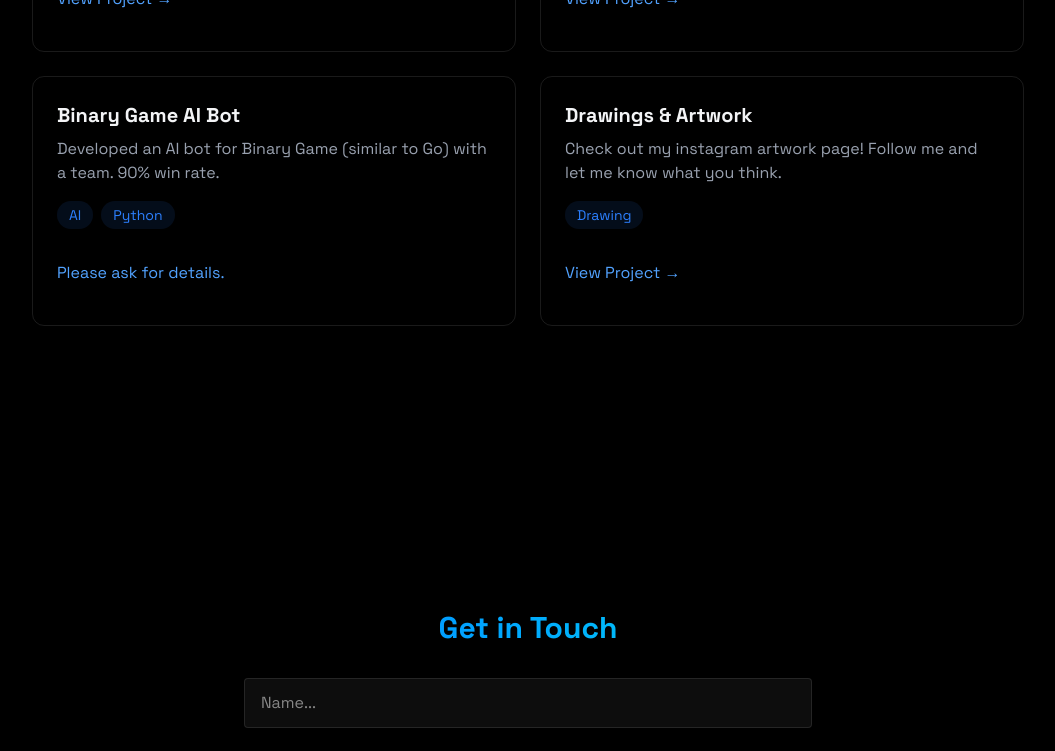
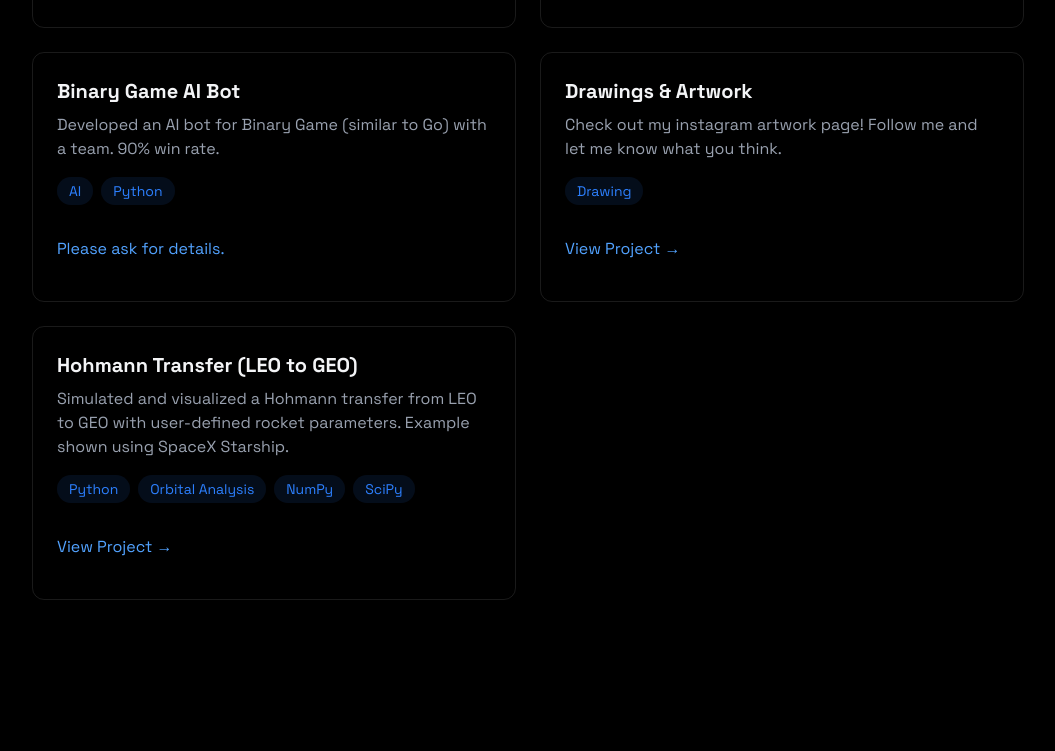
Before and after one commit to MichaelCode1/michaeltech-portfolio, a React (Vite) app: page / in a window 1280 px wide. Shown: the part 2454-3205 px from the top of the page, without its empty margins (112-1167 px from the left). Built offline with nearby package versions, Linux system fonts and the light colour scheme.

Commit message:
Hohmann added

```diff
--- a/src/components/sections/About.jsx
+++ b/src/components/sections/About.jsx
@@ -2,9 +2,9 @@ import { RevealOnScroll } from "../RevealOnScroll";
 
 export const About = () => {
 
-    const frontendSkills = ["JavaScript", "HTML", "CSS", "XML", "React", "UI/UX", "Git", "Drawing/Art"];
-    const backendSkills = ["Python", "C", "C++", "SQL", "Linux", "Java", "JavaScript", "Azure", "Cloud Architecture", "Raspberry Pi", "API Integration"];
-    const scientificTools = ["SciPy", "NumPy", "Pandas", "SpacePy", "PDE2D", "Sensors", "R Commander", "Raspberry Pi"];
+    const frontendSkills = ["JavaScript", "HTML", "CSS", "XML", "React", "UI/UX", "Drawing/Art"];
+    const backendSkills = ["Python", "C", "C++", "SQL", "Linux", "Java", "JavaScript", "Azure", "Cloud Architecture", "Raspberry Pi", "API Integration", "Git", "Node.js"];
+    const scientificTools = ["AutoCAD", "SolidWorks","SciPy", "NumPy", "Pandas", "SpacePy", "PDE2D", "Sensors", "R Commander", "Raspberry Pi"];
     const scientificKnowledge = ["Mechanics", "Plasma Physics", "Quantum Mechanics", "Relativity", "Thermodynamics", "Electromagnetics"];
 
     return (
--- a/src/components/sections/Projects.jsx
+++ b/src/components/sections/Projects.jsx
@@ -121,6 +121,34 @@ export const Projects = () => {
                                 </div>
                             </div>
 
+                            <div className="p-6 rounded-xl border border-white/10 hover:-translate-y-1 hover:border-blue-500/30 hover:shadow-[0_2px_8px_rgba(59,130,246,0.2)] transition">
+                                <h3 className="text-xl font-bold mb-2"> Hohmann Transfer (LEO to GEO)</h3>
+                                <p className="text-gray-400 mb-4">
+                                    Simulated and visualized a Hohmann transfer
+                                    from LEO to GEO with user-defined rocket parameters. Example shown using SpaceX Starship.
+                                </p>
+                                <div className="flex flex-wrap gap-2 mb-4">
+                                    {["Python","Orbital Analysis","NumPy", "SciPy"].map((tech,key) => (
+                                        <span
+                                            key={key}
+                                            className="bg-blue-500/10 text-blue-500 py-1 px-3 rounded-full text-sm hover:bg-blue-500/20
+                                                        hover:shadow-[0_2px_8px_rgba(59,130,246,0.1)] transition
+                                        ">
+                                            {tech}
+                                        </span>
+                                    ))}
+                                </div>
+
+                                <div className="flex justify-between items-center">
+                                    <a
+                                    href="https://github.com/MichaelCode1/Hohmann-Transfer-LEO-to-GEO-"
+                                    className="text-blue-400 hover:text-blue-300 transition-colors my-4"
+                                    >
+                                        View Project →
+                                    </a>
+                                </div>
+                            </div>
+
                         </div>
                     </div>
                 </RevealOnScroll>
```
